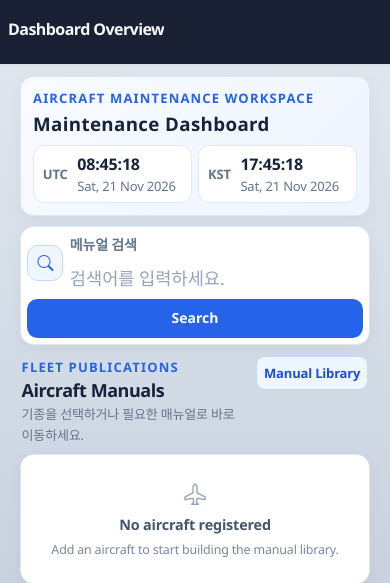
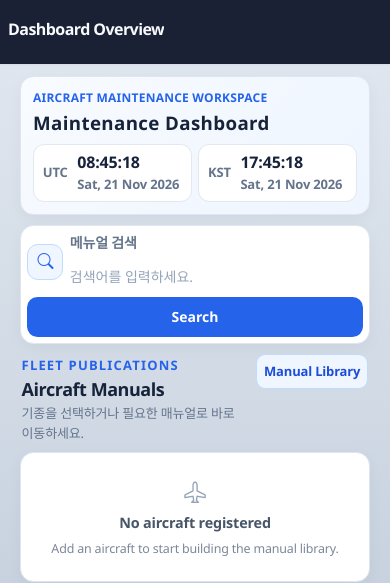
Before and after one commit to qndydfl/aircraft_maintenance, a Django app: template templates/portal_home.html in a window 390 px wide. Shown: the top 583 px of the page. Run offline with Django 5.2, Linux system fonts and the light colour scheme; the template is opened without the code that fills it, so the values that code supplies are empty; parts of the project's set-up code (start-up, migrations or seed data) failed here and were passed over.

Commit message:
portal_home.html css 수정

```diff
--- a/static/css/portal_home.css
+++ b/static/css/portal_home.css
@@ -87,7 +87,7 @@ body.portal-home-page .app-sidebar-content > .app-container {
 .home-hero-clocks span {
     grid-row: 1 / 3;
     color: var(--home-muted);
-    font-size: 0.8rem;
+    font-size: 1.8rem;
     font-weight: 900;
 }
 
@@ -104,9 +104,10 @@ body.portal-home-page .app-sidebar-content > .app-container {
 .home-hero-clocks small {
     overflow: hidden;
     color: var(--home-muted);
-    font-size: 0.72rem;
+    font-size: 0.95rem !important;
     text-overflow: ellipsis;
     white-space: nowrap;
+    font-weight: 800;
 }
 
 /* Main layout */
@@ -757,10 +758,14 @@ body.portal-home-page .home-update-revision small {
         font-size: clamp(1.05rem, 4.8vw, 1.35rem);
     }
 
-    .home-dashboard-banner-eyebrow,
+    .home-dashboard-banner-eyebrow {
+        font-size: 0.75rem;
+        letter-spacing: 0.02em;
+    }
+
     .home-hero-clocks span,
     body.portal-home-page .home-hero-clocks small {
-        font-size: 0.8125rem;
+        font-size: 0.8125rem !important;
     }
 
     .home-dashboard-banner .home-hero-clocks {
@@ -798,12 +803,9 @@ body.portal-home-page .home-update-revision small {
         margin-left: 0;
     }
 
-    .home-section-search-field label {
-        font-size: 0.875rem;
-    }
-
-    .home-section-search-field input {
-        font-size: 0.84rem;
+    .home-section-search-field label,
+    .home-section-search-field input  {
+        font-size: 0.875rem !important;
     }
 
     body.portal-home-page .home-section-search button {
```
